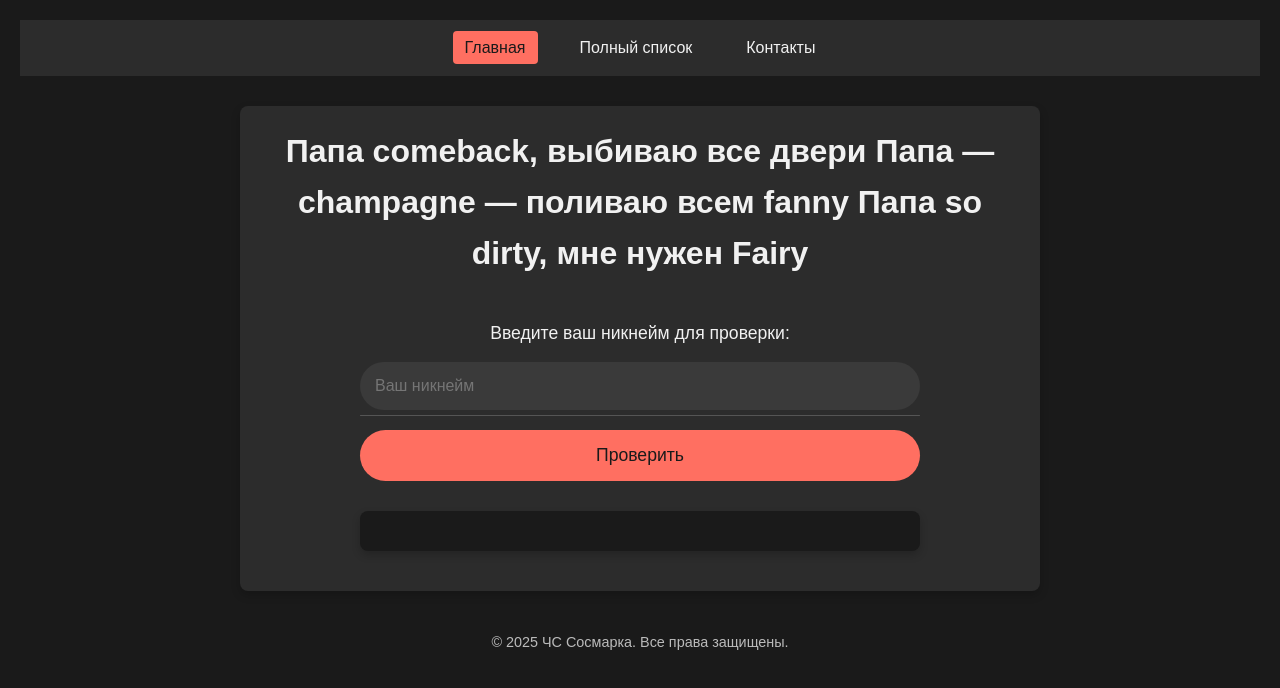
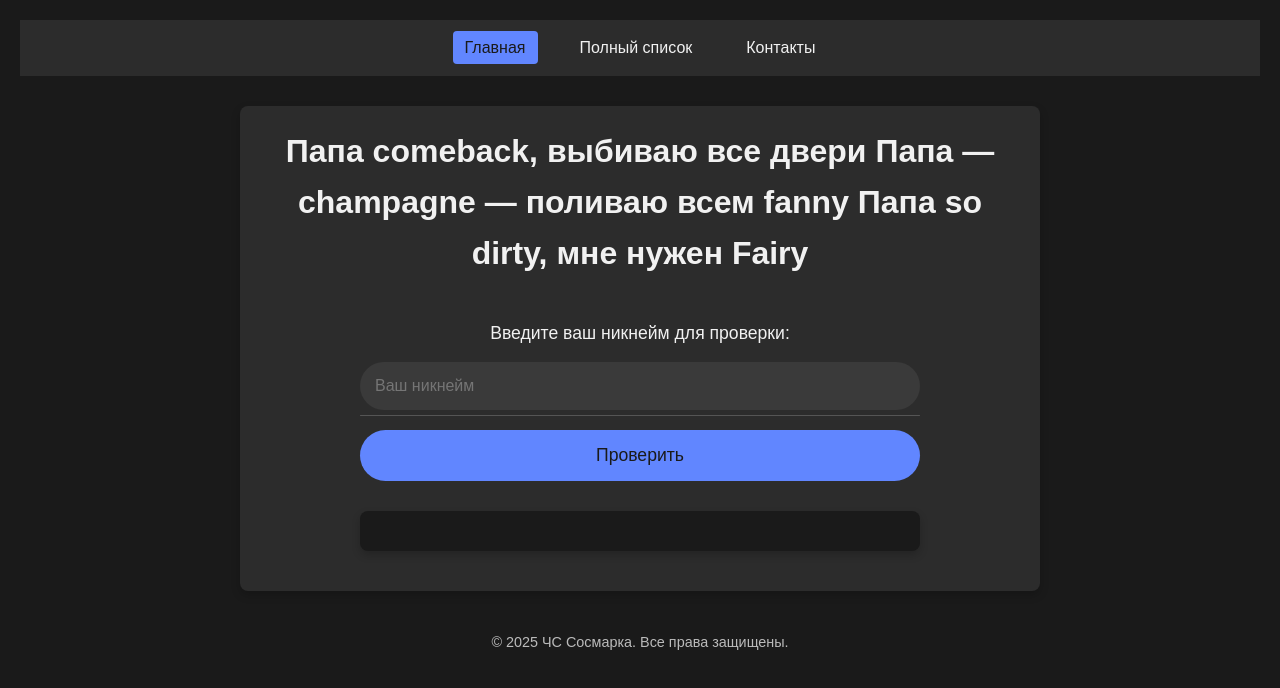
Before and after one commit to SlidrusForeal/black-list-site, a website: page public/index.html in a window 1280 px wide. In both pictures the pointer is over the link "Главная". Drawn offline with nearby package versions, Linux system fonts and the light colour scheme.

Commit message:
Update style.css

```diff
--- a/public/styles/style.css
+++ b/public/styles/style.css
@@ -18,7 +18,7 @@ a.text {
     --color-bg: #1a1a1a;
     --color-bg-secondary: #2c2c2c;
     --color-text: #f1f1f1;
-    --color-accent: #ff6f61;
+    --color-accent: #6186ff;
     --transition-speed: 0.3s;
     --animation-speed: 1s;
     --font-primary: 'Poppins', sans-serif;
@@ -94,7 +94,7 @@ header nav ul li a {
 }
 
 header nav ul li a:hover {
-    background-color: var(--color-accent, #ff6f61);
+    background-color: var(--color-accent, #6186ff);
     color: var(--color-bg, #1a1a1a);
 }
 
@@ -187,7 +187,7 @@ header nav ul li a.active {
 }
 
 .btn-check:hover {
-    background-color: #ff8a75;
+    background-color: #75c1ff;
     transform: translateY(-3px);
 }
 
```
